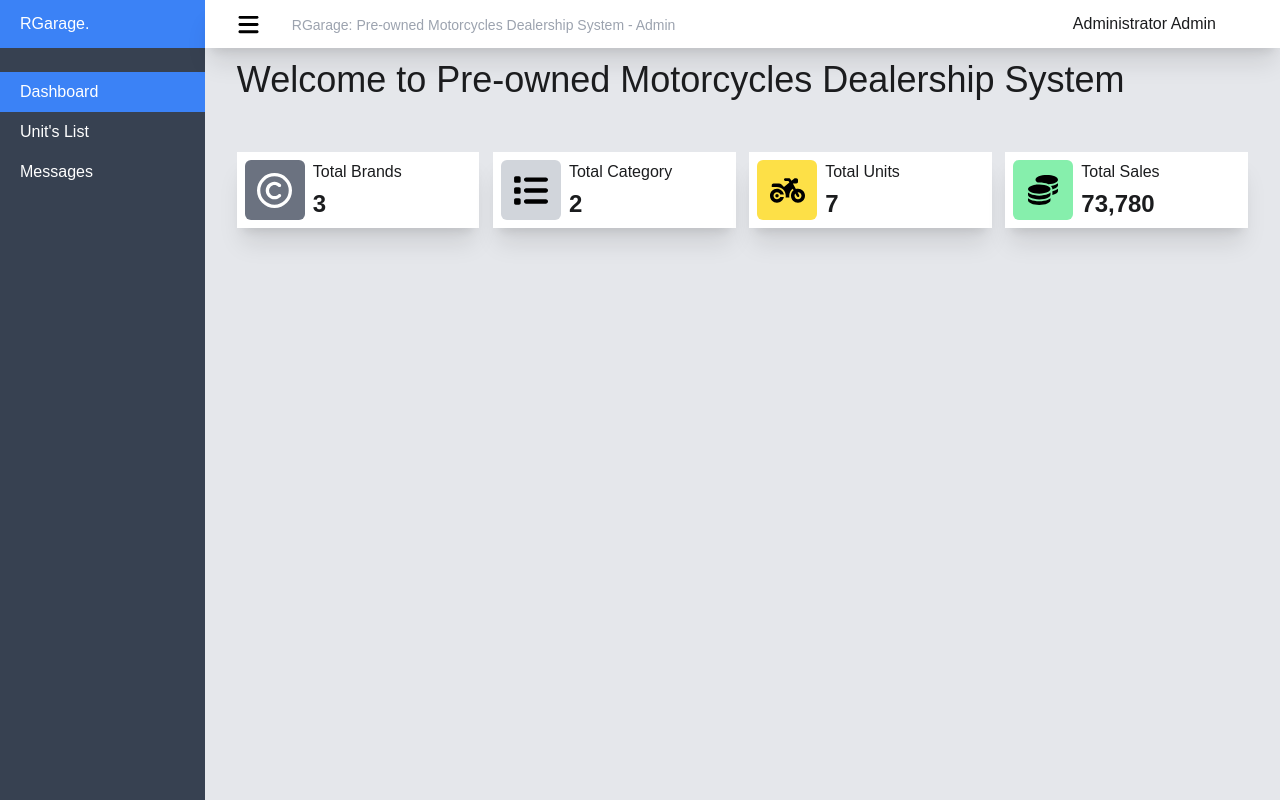
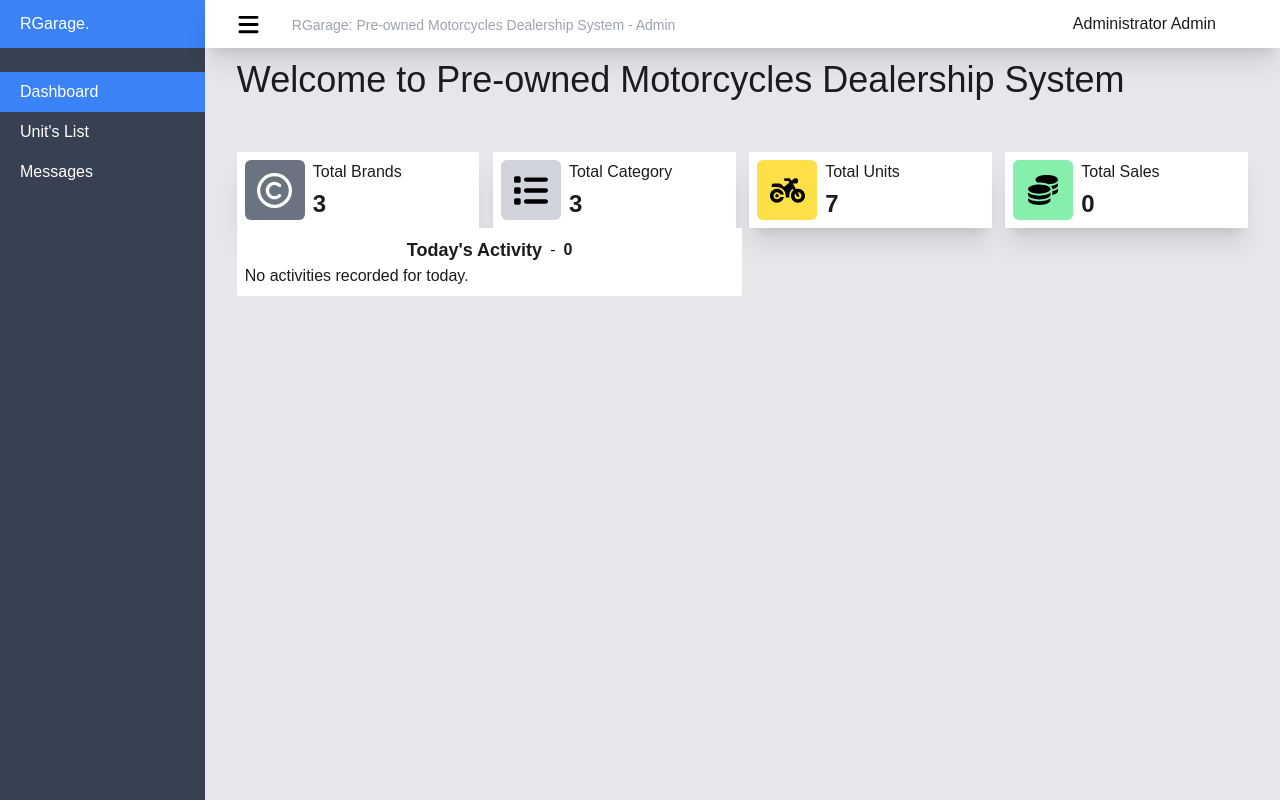
Before and after one commit to jericViernes30/RGarage, a PHP site: page /RGarage/admin/dashboard in a window 1280 px wide. Run offline with PHP 8.4, Linux system fonts and the light colour scheme; data comes from the database, SQL or seed files in the repository; tables that the repository leaves empty or names only in its code hold one stand-in row (values such as "Sample post"); some libraries are stand-ins or nearby versions.

Commit message:
added daily activity

```diff
--- a/views/admin/dashboard.php
+++ b/views/admin/dashboard.php
@@ -11,7 +11,7 @@
     <div class="w-[16%] bg-gray-700">
         <p class="text-white px-5 py-3 mb-6 bg-blue-500">RGarage.</p>
         <div class="w-full flex flex-col">
-            <a href="#" class="bg-blue-500 py-2 px-5 text-white w-full">Dashboard</a>
+            <a href="/RGarage/admin/dashboard" class="bg-blue-500 py-2 px-5 text-white w-full">Dashboard</a>
             <a href="/RGarage/admin/units" class="py-2 px-5 text-white w-full">Unit's List</a>
             <a href="/RGarage/admin/messages" class="py-2 px-5 text-white w-full">Messages</a>
         </div>
@@ -43,7 +43,7 @@
                 </div>
                 <div class="flex flex-col justify-between">
                     <p>Total Category</p>
-                    <p class="text-2xl font-semibold">2</p>
+                    <p class="text-2xl font-semibold">3</p>
                 </div>
             </div>
             <div class="w-[24%] bg-white shadow-xl p-2 flex gap-2">
@@ -61,9 +61,35 @@
                 </div>
                 <div class="flex flex-col justify-between">
                     <p>Total Sales</p>
-                    <p class="text-2xl font-semibold">73,780</p>
+                    <p class="text-2xl font-semibold">0</p>
                 </div>
             </div>
+        </div>
+        <div class="w-full mt-10 px-8">
+            <div class="bg-white rounded-sm p-2 w-1/2 relative">
+                <div class="w-full flex items-center justify-center gap-2">
+                <h2 class="font-semibold text-lg text-center">Today's Activity</h2>
+                <p>-</p>
+                <h2 class="text-green-400 font-semibold"><?php echo htmlspecialchars($activitiesData['activity_count']); ?></h2>
+                </div>
+                <?php if ($activitiesData['activity_count'] > 0): ?>
+                    <?php foreach ($activitiesData['activities'] as $activity): ?>
+                        <div class="w-full flex items-center mb-2 py-2">
+                            <p class="w-1/2"><strong>Name:</strong> <?php echo htmlspecialchars($activity['name']); ?></p>
+                            <p class="w-1/2"><strong>Activity:</strong> <?php echo htmlspecialchars($activity['activity']); ?></p>
+                        </div>
+                    <?php endforeach; ?>
+                <?php else: ?>
+                    <p>No activities recorded for today.</p>
+                <?php endif; ?>
+            </div>
+            <!-- Display the activity count -->
+
+            <!-- Display each activity -->
+
+                <ul class="mt-4">
+
+                </ul>
         </div>
     </div>
 </body>
```
